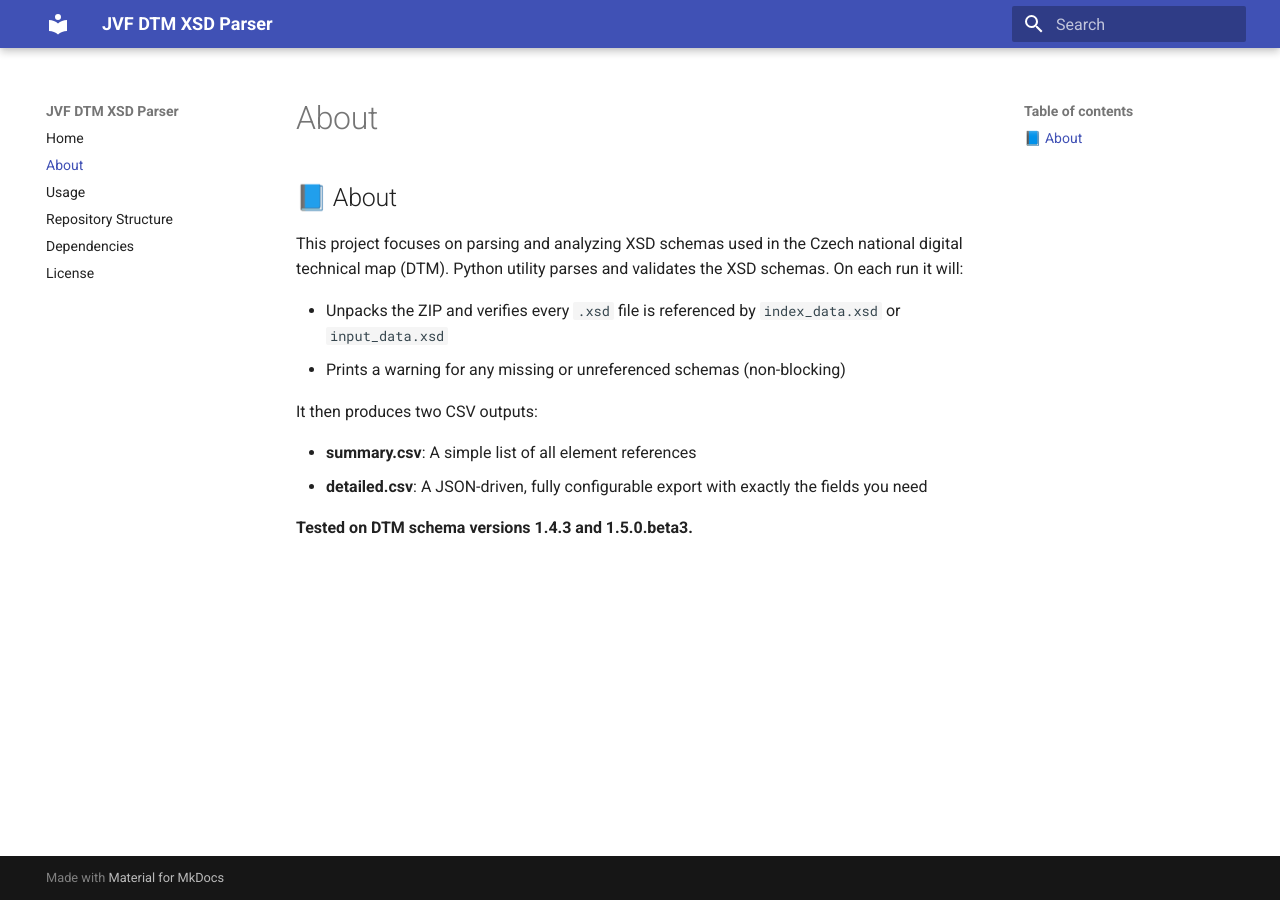
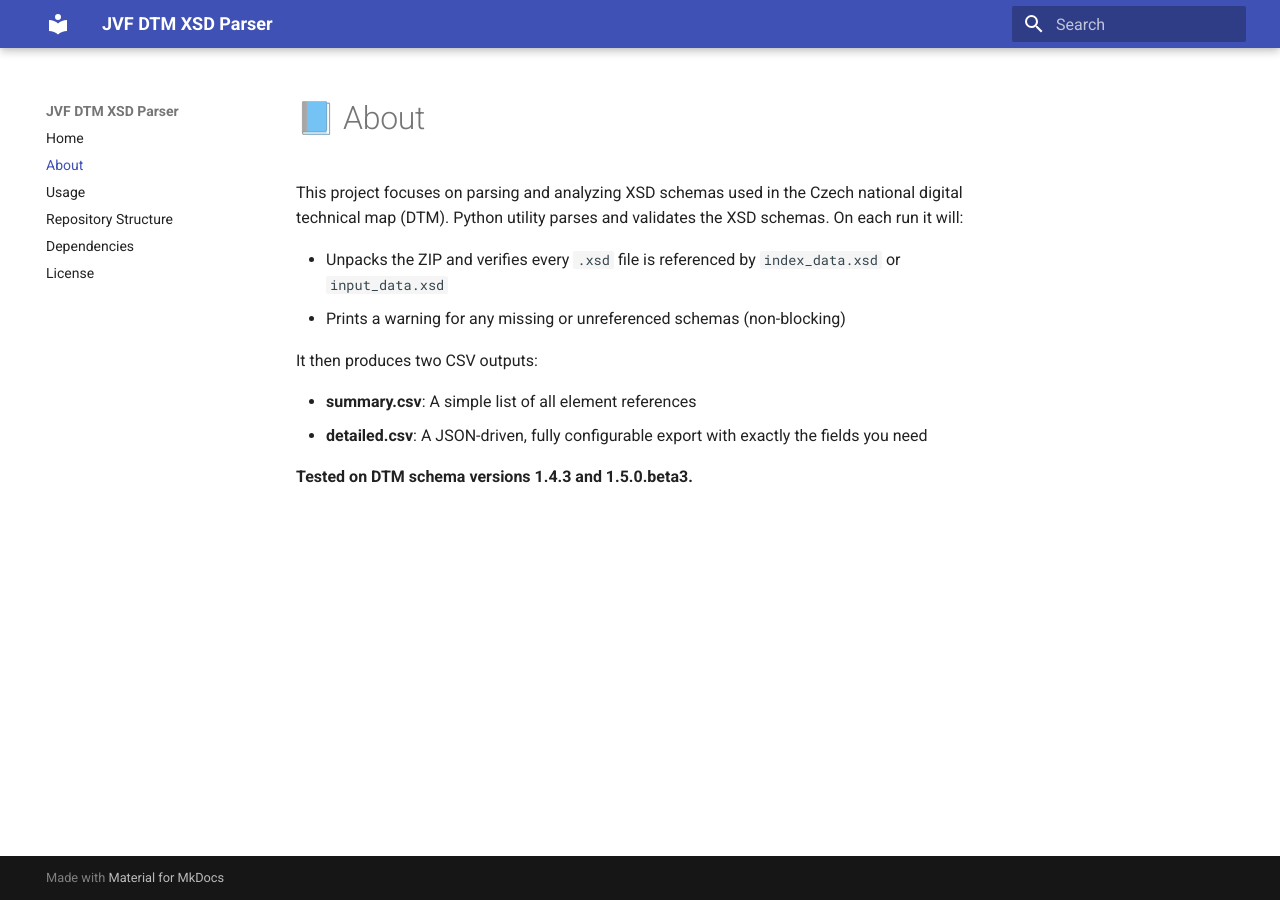
Before and after one commit to ctu-fgis/2025-b-jvf-dtm-xsd, an MkDocs documentation site: the page built from doc/docs_src/about.md, in a window 1280 px wide. Built offline with MkDocs 1.6.1 and Material for MkDocs 9.7.7, drawn with Linux system fonts in a browser that asks for light colours.

Commit message:
Update about.md

```diff
--- a/doc/docs_src/about.md
+++ b/doc/docs_src/about.md
@@ -1,4 +1,4 @@
-## 📘 About
+# 📘 About
 
 This project focuses on parsing and analyzing XSD schemas used in the Czech national digital technical map (DTM). Python utility parses and validates the XSD schemas. On each run it will:
 
```
